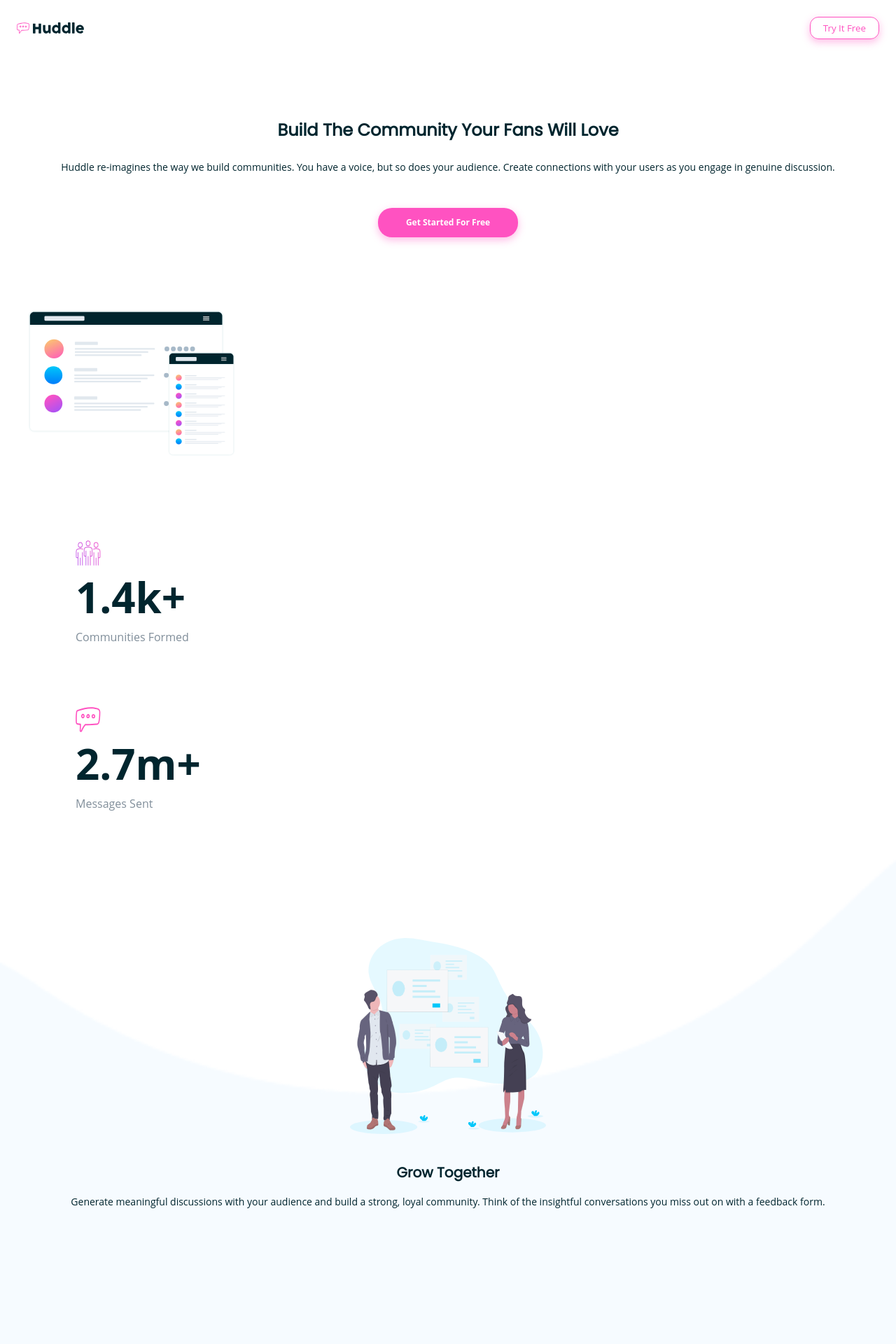
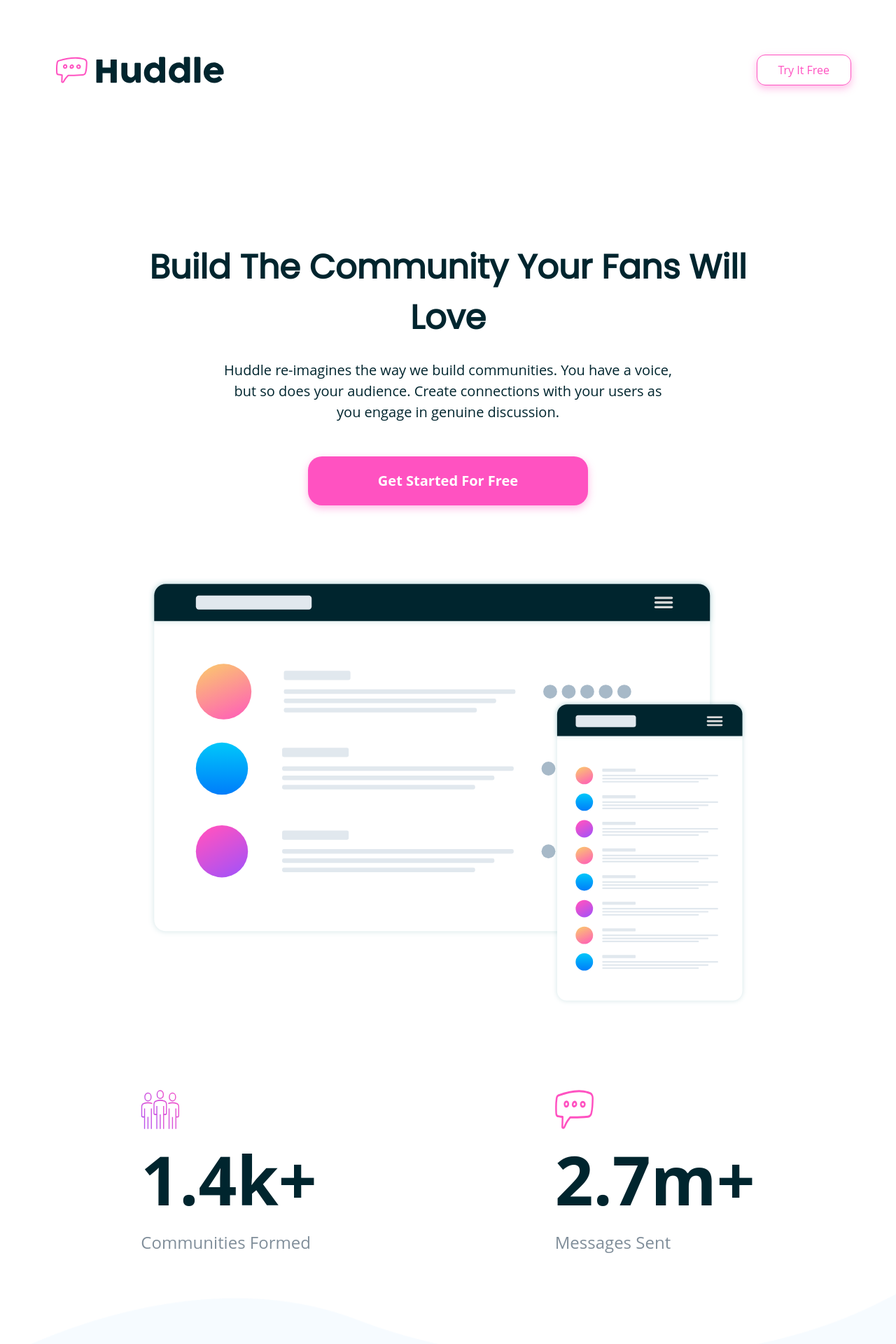
Before and after one commit to brdCoreShadow/huddle-curve, a React (Vite) app: page / in a window 1280 px wide. Shown: the top 1920 px of the page at 70% size. Built offline with nearby package versions, Linux system fonts and the light colour scheme.

Commit message:
about desk is done

```diff
--- a/src/components/About/AboutStyled.ts
+++ b/src/components/About/AboutStyled.ts
@@ -2,6 +2,8 @@ import styled from "@emotion/styled";
 
 import bgAboutMobTop from "../../assets/images/bgaboutMob.png";
 import bgAboutMobBottom from "../../assets/images/bgMobBottom.png";
+import bgAboutDesktopTop from "../../assets/images/aboutBgTopDesk.png";
+import bgAboutDesktopBottom from "../../assets/images/aboutBgBottomDesk.png";
 
 export const AboutList = styled.ul``;
 
@@ -11,7 +13,11 @@ export const AboutItem = styled.li`
 
   text-align: center;
 
-  &:nth-child(1) {
+  @media (min-width: 1280px) {
+    display: flex;
+  }
+
+  &:nth-of-type(1) {
     margin-bottom: 24px;
 
     padding-top: 180px;
@@ -19,14 +25,28 @@ export const AboutItem = styled.li`
 
     background-image: url(${bgAboutMobTop});
     background-size: cover;
+
+    @media (min-width: 1280px) {
+      flex-direction: row-reverse;
+      justify-content: space-evenly;
+      align-items: center;
+
+      background-image: url(${bgAboutDesktopTop});
+    }
   }
 
-  &:nth-child(2) {
+  &:nth-of-type(2) {
     margin-top: 64px;
     margin-bottom: 120px;
+
+    @media (min-width: 1280px) {
+      flex-direction: row;
+      justify-content: space-evenly;
+      align-items: center;
+    }
   }
 
-  &:nth-child(3) {
+  &:nth-of-type(3) {
     margin-bottom: 8px;
 
     padding-top: 80px;
@@ -34,36 +54,65 @@ export const AboutItem = styled.li`
 
     background-image: url(${bgAboutMobBottom});
     background-size: cover;
+
+    @media (min-width: 1280px) {
+      flex-direction: row-reverse;
+      justify-content: space-evenly;
+      align-items: center;
+
+      background-image: url(${bgAboutDesktopBottom});
+    }
   }
 `;
 
 export const AboutPicThumb = styled.div`
-margin-bottom: 40px;
+  margin-bottom: 40px;
 
-& > img{
+  & > img {
     width: 280px;
     height: 280px;
 
     margin-left: auto;
     margin-right: auto;
-}
-`
+
+    @media (min-width: 1280px) {
+      width: 560px;
+      height: 560px;
+    }
+  }
+`;
 
 export const AboutContentCon = styled.div`
-& > h4{
+  @media (min-width: 1280px) {
+    width: 520px;
+
+    text-align: left;
+  }
+
+  & > h4 {
     margin-bottom: 16px;
 
     font-size: 20px;
     line-height: 1.5;
     font-weight: 700;
 
-    color: #00252E;
-}
+    color: #00252e;
 
-& > p{
+    @media (min-width: 1280px) {
+      margin-bottom: 26px;
+
+      font-size: 40px;
+    }
+  }
+
+  & > p {
     font-size: 14px;
     line-height: 1.5;
 
-    color: #00252E;
-}
-`
+    color: #00252e;
+
+    @media (min-width: 1280px){
+        font-size: 16px;
+    }
+  }
+`;
--- a/src/components/Hero/HeroStyled.ts
+++ b/src/components/Hero/HeroStyled.ts
@@ -7,33 +7,50 @@ padding-right: 40px;
 
   text-align: center;
 
-`
+  @media (min-width: 1280px) {
+    padding-left: 212px;
+    padding-right: 212px;
+  }
+`;
 
 export const HeroContentCon = styled.div`
-
   margin-bottom: 48px;
 
   text-align: center;
 
-& > h3{
+  & > h3 {
     margin-bottom: 24px;
 
     font-size: 24px;
     line-height: 1.5;
+    font-weight: 700;
 
-    color: #00252E;
+    color: #00252e;
+
+    @media (min-width: 1280px) {
+      font-size: 48px;
+    }
   }
 
-p{
+  p {
     font-size: 14px;
     line-height: 1.5;
+    font-weight: 400;
 
-color: #00252E;
+    color: #00252e;
+
+    @media (min-width: 1280px) {
+      width: 640px;
+
+      margin-left: auto;
+      margin-right: auto;
+
+      font-size: 20px;
     }
-`
+  }
+`;
 
 export const HeroBtn = styled.button`
-
   margin-bottom: 104px;
 
   padding-top: 12px;
@@ -45,17 +62,34 @@ font-size: 12px;
   line-height: 1.5;
   font-weight: 700;
 
-background-color: #FF52C1;
+  background-color: #ff52c1;
   color: #fff;
 
   border-radius: 20px;
 
   box-shadow: 0 4px 12px rgba(255, 82, 193, 0.4);
-`
+
+  @media (min-width: 1280px) {
+    padding-top: 20px;
+    padding-bottom: 20px;
+    padding-left: 100px;
+    padding-right: 100px;
+
+    font-size: 20px;
+  }
+`;
 
 export const HeroPicThumb = styled.div`
-& > img{
+  & > img {
     width: 296px;
     height: 209px;
+
+    @media (min-width: 1280px){
+        width: 896px;
+        height: auto;
+
+        margin-left: auto;
+        margin-right: auto;
     }
-`
+  }
+`;
--- a/src/components/Statistics/StatisticsStyled.ts
+++ b/src/components/Statistics/StatisticsStyled.ts
@@ -4,12 +4,25 @@ export const StatisticsList = styled.ul`
 padding-left: 108px;
 padding-right: 108px;
 
+@media (min-width: 1280px){
+    pad: 0;
+
+    display: flex;
+    flex-direction: row;
+    align-items: center;
+    justify-content: center;
+}
 `
 
 export const StatisticsItem = styled.li`
 
 &:not(:last-of-type){
     margin-bottom: 88px;
+
+    @media (min-width: 1280px){
+        margin-bottom: 0;
+        margin-right: 340px;
+    }
 }
 `
 
@@ -17,6 +30,11 @@ export const StatisticsPicThumb = styled.div`
 & > img{
     width: 36px;
     height: 36px;
+
+    @media (min-width: 1280px){
+        width: 56px;
+        height: 56px;
+    }
 }
 `
 
@@ -27,6 +45,10 @@ export const StatisticsContentCon = styled.div`
     font-weight: 700;
 
     color: #00252E;
+
+    @media (min-width: 1280px){
+        font-size: 96px;
+    }
 }
 
 & > p:last-of-type{
@@ -34,5 +56,9 @@ export const StatisticsContentCon = styled.div`
     line-height: 1.5;
 
     color: #808E9A;
+
+    @media (min-width: 1280px){
+        font-size: 24px;
+    }
 }
 `
--- a/src/layouts/Header/HeaderStyled.ts
+++ b/src/layouts/Header/HeaderStyled.ts
@@ -10,15 +10,26 @@ padding-top: 24px;
   padding-bottom: 112px;
   padding-left: 24px;
   padding-right: 24px;
-`
+
+  @media (min-width: 1280px) {
+    padding-top: 78px;
+    padding-bottom: 224px;
+    padding-left: 80px;
+    padding-right: 64px;
+  }
+`;
 
 export const HeaderLogoThumb = styled.div`
-
-& > img{
+  & > img {
     width: 96px;
     height: 16px;
+
+    @media (min-width: 1280px) {
+      width: 240px;
+      height: 38px;
     }
-`
+  }
+`;
 
 export const HeaderBtn = styled.button`
   padding-top: 6px;
@@ -26,11 +37,26 @@ padding-bottom: 6px;
   padding-left: 18px;
   padding-right: 18px;
 
+  font-size: 10px;
+
   background-color: transparent;
-color: #FF52C1;
+  color: #ff52c1;
 
-border: 1px solid #FF52C1;
+  border: 1px solid #ff52c1;
   border-radius: 12px;
 
   box-shadow: 0 4px 12px rgba(255, 82, 193, 0.4);
-`
+
+  @media (min-width: 1280px) {
+    padding-top: 10px;
+    padding-bottom: 10px;
+    padding-left: 30px;
+    padding-right: 30px;
+
+    font-size: 16px;
+
+    &:hover{
+        cursor: pointer;
+    }
+  }
+`;
```
Also changed, not shown: src/assets/images/aboutBgBottomDesk.png (added), src/assets/images/aboutBgTopDesk.png (added). Lines whose indentation alone changed are shown as unchanged.
